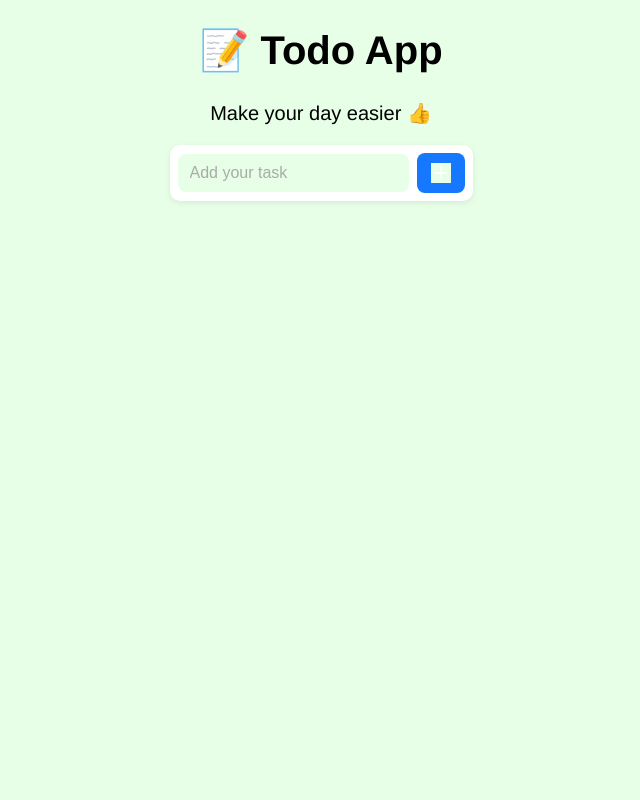
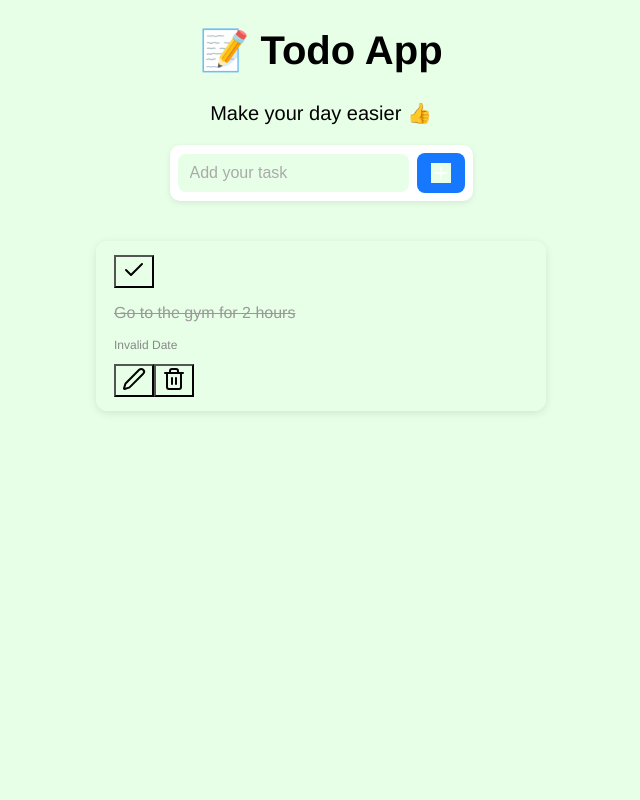
Before and after one commit to kencrimsonIT/Todo-App, a React (Create React App) app: page / in a window 1280 px wide. Shown: the top 800 px of the page, without its empty margins (319-959 px from the left). Built offline with nearby package versions, Linux system fonts and the light colour scheme.

Commit message:
import TodoList component

```diff
--- a/src/TodoApp.jsx
+++ b/src/TodoApp.jsx
@@ -3,6 +3,7 @@ import './TodoApp.css'
 
 import Header from './Components/Header';
 import AddTask from "./Components/AddTask";
+import TodoList from "./Components/TodoList";
 import Footer from "./Components/Footer";
 
 import {useTodo} from './Hooks/useTodo.js';
@@ -25,6 +26,17 @@ function TodoApp() {
         <div className='container'>
             <Header />
             <AddTask onAddTodo={addTodo} />
+            <TodoList
+                todos={todos}
+                onToggle={toggleTodo}
+                onDelete={deleteTodo}
+                editingId={editingId}
+                editingText={editingText}
+                setEditingText={setEditingText}
+                onStartEdit={startEditing}
+                onSaveEdit={saveEdit}
+                onCancelEdit={cancelEdit}
+            />
             <Footer />
         </div>
     );
```
